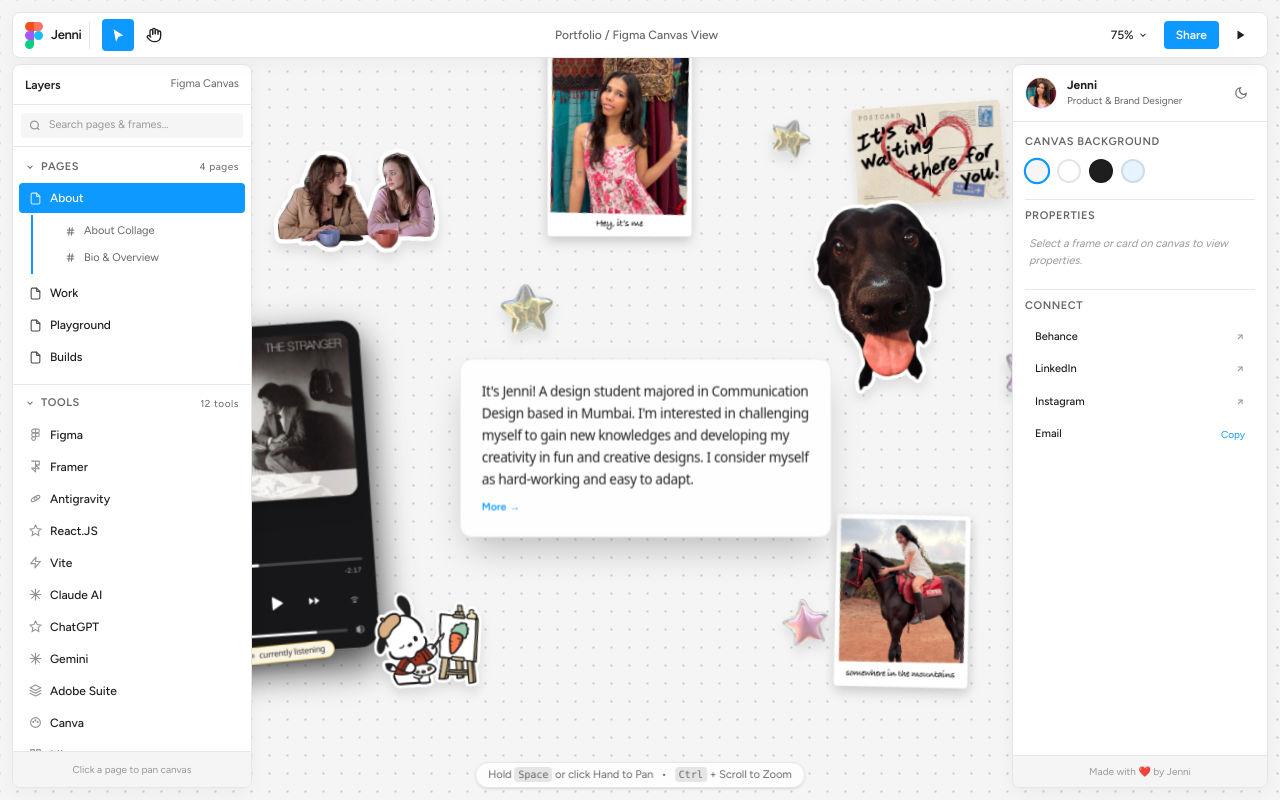
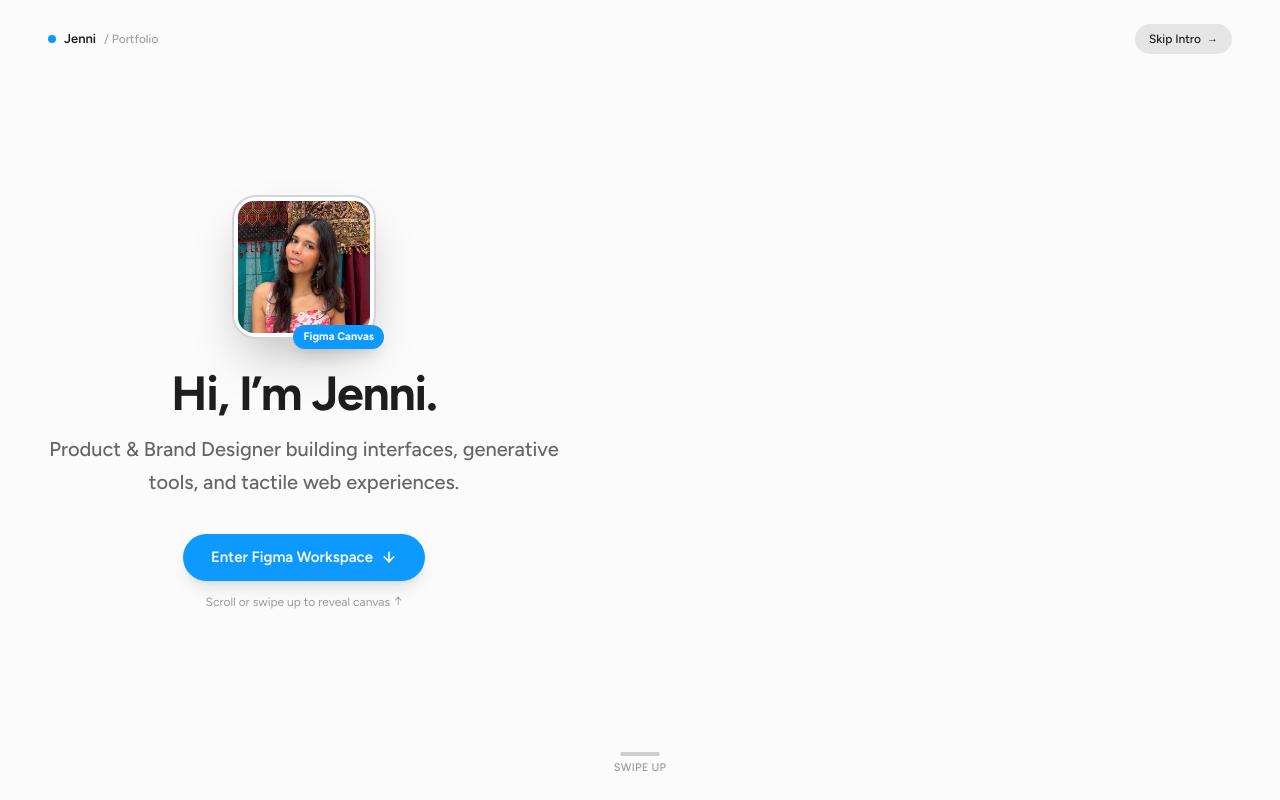
Before and after one commit to jmankar8168/Jennifer_UEDP2, a Next.js app in the folder piyush-portfolio/: page / in a window 1280 px wide. Built offline with nearby package versions, Linux system fonts and the light colour scheme.

Commit message:
Restore hero landing page intro swipe overlay

```diff
--- a/piyush-portfolio/src/app/page.tsx
+++ b/piyush-portfolio/src/app/page.tsx
@@ -12,7 +12,7 @@
 import { WorkProject, PageItem, PAGES } from '@/data/portfolioData';
 
 export default function Home() {
-  const [heroOpen, setHeroOpen] = useState(false);
+  const [heroOpen, setHeroOpen] = useState(true);
   const [activeTool, setActiveTool] = useState<'move' | 'hand'>('move');
   const [scale, setScale] = useState<number>(0.75);
   const [activePage, setActivePage] = useState<string>('about');
```
